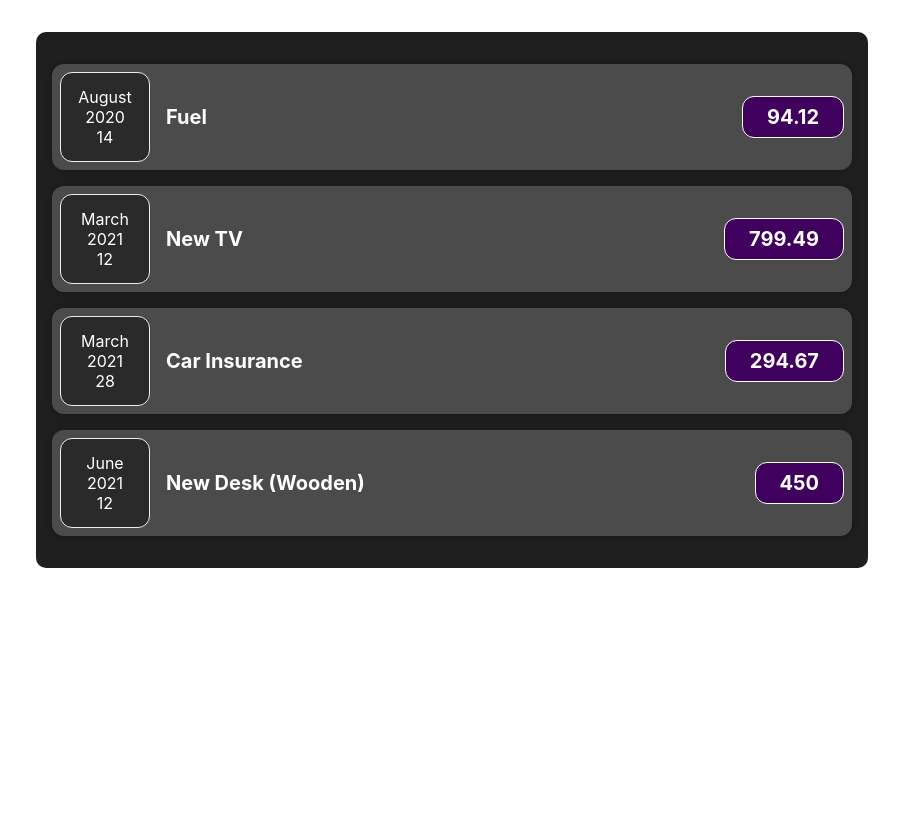
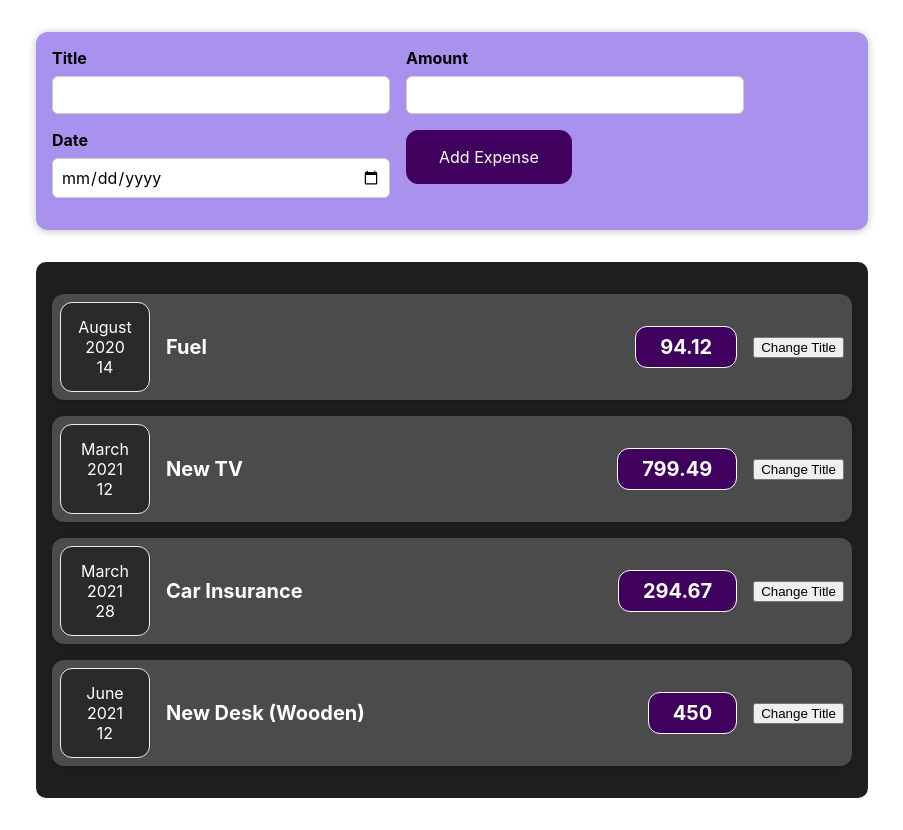
Before and after one commit to raahulvinod/Expense-tracker-React, a React (Create React App) app: page / in a window 1280 px wide. Shown: the whole page, without its empty margins (188-1091 px from the left). Before the commit the page ends 800 px from the top, so only its background shows below. Built offline with nearby package versions, Linux system fonts and the light colour scheme.

Commit message:
Expense form submission

```diff
--- a/src/App.js
+++ b/src/App.js
@@ -1,7 +1,14 @@
 import './App.css';
 import Expenses from './components/Expenses/Expenses';
+import NewExpense from './components/NewExpense/NewExpense';
+
 function App() {
-  return <Expenses />;
+  return (
+    <div>
+      <NewExpense />
+      <Expenses />
+    </div>
+  );
 }
 
 export default App;
--- a/src/components/Expenses/ExpenseItem.jsx
+++ b/src/components/Expenses/ExpenseItem.jsx
@@ -1,15 +1,25 @@
-import React from 'react';
+import React, { useState } from 'react';
 import ExpenseDate from './ExpenseDate';
 import Card from '../UI/Card';
 import './ExpenseItem.css';
 
 const ExpenseItem = ({ title, amount, date }) => {
+  const [titleText, setTilteText] = useState(title);
+
+  const handleClick = () => {
+    setTilteText('Updated');
+    console.log(titleText);
+  };
+
   return (
     <Card className="expense-item">
       <ExpenseDate date={date} />
       <div className="expense-item__description">
-        <h2>{title}</h2>
+        <h2>{titleText}</h2>
         <div className="expense-item__price">{amount}</div>
+        <button onClick={handleClick} type="button">
+          Change Title
+        </button>
       </div>
     </Card>
   );
--- /dev/null
+++ b/src/components/NewExpense/ExpenseForm.css
@@ -0,0 +1,26 @@
+.new-expense__controls {
+  display: flex;
+  flex-wrap: wrap;
+  gap: 1rem;
+  margin-bottom: 1rem;
+  text-align: left;
+}
+
+.new-expense__control label {
+  font-weight: bold;
+  margin-bottom: 0.5rem;
+  display: block;
+}
+
+.new-expense__control input {
+  font: inherit;
+  padding: 0.5rem;
+  border-radius: 6px;
+  border: 1px solid #ccc;
+  width: 20rem;
+  max-width: 100%;
+}
+
+.new-expense__actions {
+  text-align: right;
+}
--- /dev/null
+++ b/src/components/NewExpense/ExpenseForm.jsx
@@ -0,0 +1,76 @@
+import React, { useState } from 'react';
+import './ExpenseForm.css';
+
+const ExpenseForm = () => {
+  const [enteredTitle, setEnteredTitle] = useState('');
+  const [enteredAmount, setEnteredAmount] = useState('');
+  const [enteredDate, setEnteredDate] = useState('');
+
+  const titleChangeHandler = (event) => {
+    setEnteredTitle(event.target.value);
+  };
+
+  const amountChangeHandler = (event) => {
+    setEnteredAmount(event.target.value);
+  };
+
+  const dateChangeHandler = (event) => {
+    setEnteredDate(event.target.value);
+  };
+
+  const submitHandler = (event) => {
+    event.preventDefault();
+
+    const expenseData = {
+      title: enteredTitle,
+      amount: enteredAmount,
+      date: new Date(enteredDate),
+    };
+    console.log(expenseData);
+    setEnteredTitle('');
+    setEnteredAmount('');
+    setEnteredDate('');
+  };
+
+  return (
+    <form onSubmit={submitHandler}>
+      <div className="new-expense__controls">
+        <div className="new-expense__control">
+          <label>Title</label>
+          <input
+            onChange={titleChangeHandler}
+            value={enteredTitle}
+            type="text"
+          />
+        </div>
+
+        <div className="new-expense__control">
+          <label>Amount</label>
+          <input
+            onChange={amountChangeHandler}
+            value={enteredAmount}
+            type="number"
+            min="0.00"
+            step="0.50"
+          />
+        </div>
+
+        <div className="new-expense__control">
+          <label>Date</label>
+          <input
+            onChange={dateChangeHandler}
+            value={enteredDate}
+            type="date"
+            min="2020-01-01"
+            max="2023-12-31"
+          />
+        </div>
+        <div className="new-expense__actions">
+          <button>Add Expense</button>
+        </div>
+      </div>
+    </form>
+  );
+};
+
+export default ExpenseForm;
--- /dev/null
+++ b/src/components/NewExpense/NewExpense.css
@@ -0,0 +1,38 @@
+.new-expense {
+  background-color: #a892ee;
+  padding: 1rem;
+  margin: 2rem auto;
+  width: 50rem;
+  max-width: 95%;
+  border-radius: 12px;
+  text-align: center;
+  box-shadow: 0 1px 8px rgba(0, 0, 0, 0.25);
+}
+
+.new-expense button {
+  font: inherit;
+  cursor: pointer;
+  padding: 1rem 2rem;
+  border: 1px solid #40005d;
+  background-color: #40005d;
+  color: white;
+  border-radius: 12px;
+  margin-right: 1rem;
+}
+
+.new-expense button:hover,
+.new-expense button:active {
+  background-color: #510674;
+  border-color: #510674;
+}
+
+.new-expense button.alternative {
+  color: #220131;
+  border-color: transparent;
+  background-color: transparent;
+}
+
+.new-expense button.alternative:hover,
+.new-expense button.alternative:active {
+  background-color: #ddb3f8;
+}
--- /dev/null
+++ b/src/components/NewExpense/NewExpense.jsx
@@ -0,0 +1,14 @@
+import React from 'react';
+import ExpenseForm from './ExpenseForm';
+
+import './NewExpense.css';
+
+const NewExpense = () => {
+  return (
+    <div className="new-expense">
+      <ExpenseForm />
+    </div>
+  );
+};
+
+export default NewExpense;
```
